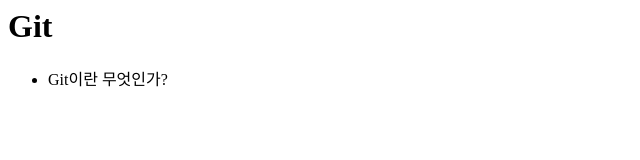
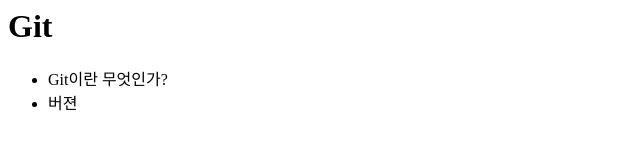
Before and after one commit to leechandoo/opentutorials_git_leechandoo, a plain HTML site: page index.html in a window 1280 px wide. Shown: the full height of the page, 0-640 px from the left. Drawn offline with Linux system fonts and the light colour scheme.

Commit message:
버젼..

```diff
--- a/index.html
+++ b/index.html
@@ -9,6 +9,7 @@
         </header>
         <ul>
             <li>Git이란 무엇인가?</li>
+            <li>버젼</li>
         </ul>
     </body>
 </html>
```
